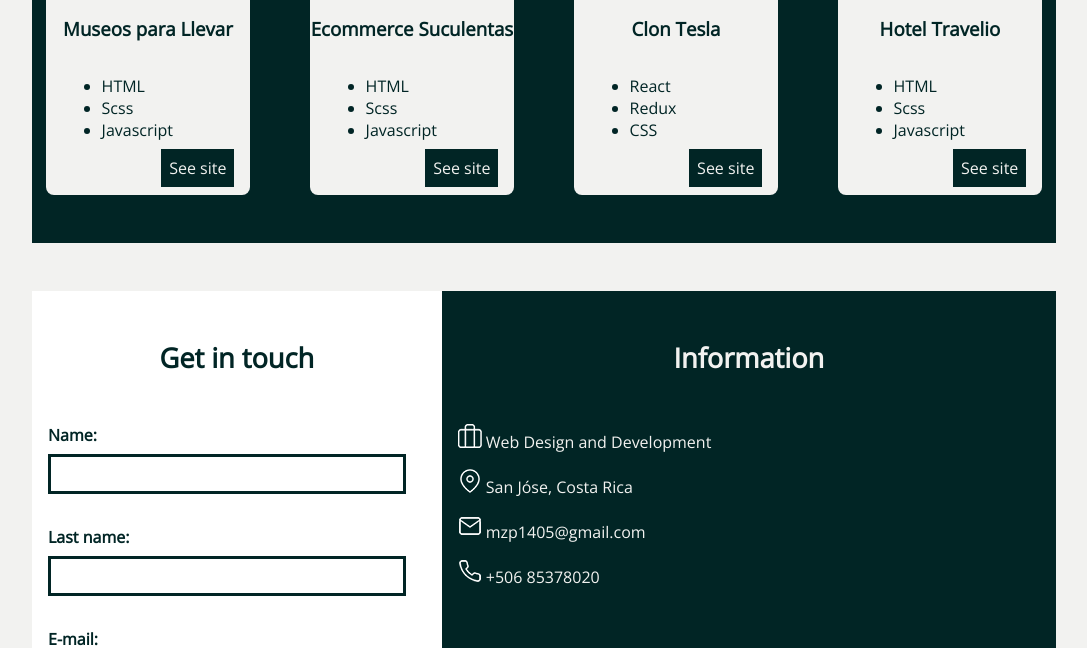
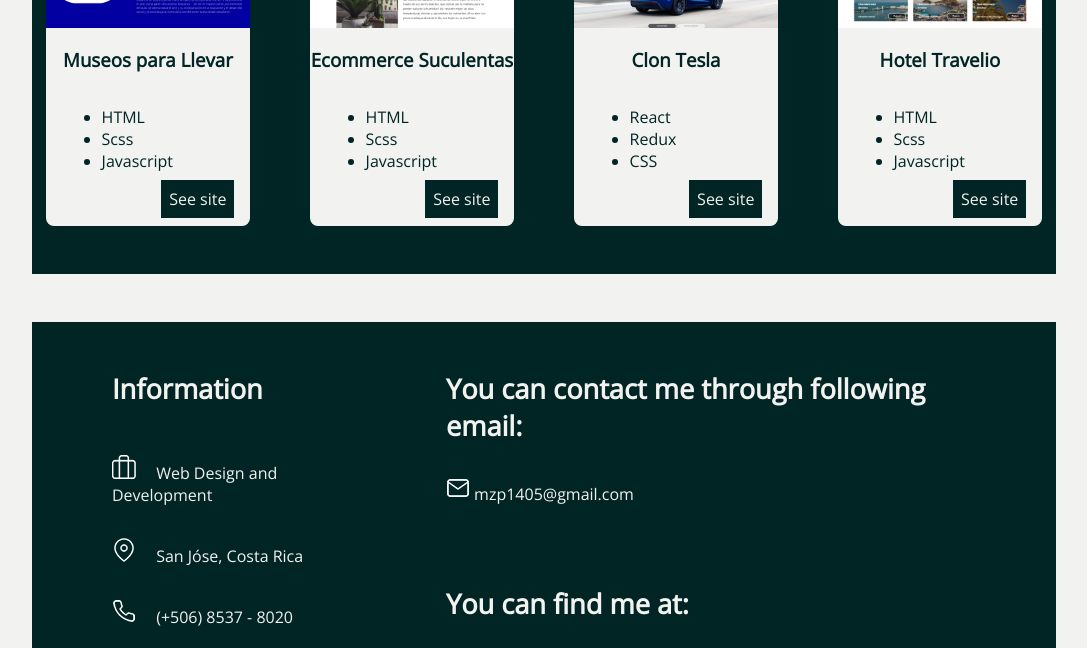
Before and after one commit to PaulaZP/portafolio-oficial, a website: page index.html in a window 1280 px wide. Shown: the part 2073-2721 px from the top of the page, without its empty margins (96-1183 px from the left). Drawn offline with nearby package versions, Linux system fonts and the light colour scheme.

Commit message:
fix: the html structure and styles are modified

```diff
--- a/index.html
+++ b/index.html
@@ -16,7 +16,9 @@
 <body>
   <div class="wrapper">
     <div class="background--green">
-      <div class="header wrapper--second">
+      <div id="up" class="header wrapper--second">
+        <div class="header_box">
+          <div class="header_logo"><a href="index.html"><img src="./img/logo.png" alt=""></a></div>
           <div class="header_nav">
             <div class=" header_nav--box menuppal">
               <ul class="menu-lista">
@@ -38,6 +40,7 @@
               <li><a href="#projects">Projects</a></li>
               <li><a href="#contact">Contact</a></li>
             </ul>
+          </div>
         </div>
 
         <div id="home" class="header_welcome">
@@ -119,51 +122,21 @@
       </div>
 
       <div class="information wrapper--second">
-        <div id="contact" class="information_form">
-          <h2>Get in touch</h2>
-
-          <form class="form" action="">
-            <div>
-              <label for="">Name:</label>
-              <input type="text" required="required">
-            </div>
-
-            <div>
-              <label for="">Last name:</label>
-              <input type="text" required="required">
-            </div>
-
-            <div>
-              <label for="">E-mail:</label>
-              <input type="email" required="required">
-            </div>
-
-            <div>
-              <label for="">Telephone:</label>
-              <input type="phone">
-            </div>
-
-            <button class="enviar" type="submit">Send</button>
-          </form>
-        </div>
         <div class="information_personal">
           <h2>Information</h2>
-          <p><img src="img/carpeta.png" alt="carpeta"> Web Design and Development</p>
-          <p><img src="img/ubicacion.png" alt="ubicación"> San Jóse, Costa Rica</p>
+          <ul>
+            <li><img src="img/carpeta.png" alt="carpeta"> Web Design and Development</li>
+            <li><img src="img/ubicacion.png" alt="ubicación"> San Jóse, Costa Rica</li>
+            <li><img src="img/telefono.png" alt="telefono"> (+506) 8537 - 8020</li>
+          </ul>
+
+        </div>
+        <div class="information_contact">
+          <h2>You can contact me through following email: </h2>
           <p><img src="img/mail.png" alt="email"> mzp1405@gmail.com</p>
-          <p><img src="img/telefono.png" alt="telefono"> +506 85378020</p>
-          <p>
-        </div>
-      </div>
-    </div>
+          <h2>You can find me at: </h2>
 
-    <div class="background--green">
-      <div class="footer wrapper--second">
-        <div class="footer_text">
-          <p>© 2021 PAULA ZÚÑIGA. ALL RIGHTS RESERVED. </p>
-        </div>
-
-        <div class="footer_social">
+          <div class="information_contact-social">
             <a href="https://twitter.com/PaulisZu14?t=VQRy7AJcQFDl5gJ8JGZFsg&s=08" target="_blank"
             rel="noopener noreferrer"><img src="./img/twitter.png" alt=""></a>
             <a href="https://github.com/PaulaZP" target="_blank" rel="noopener noreferrer"><img src="./img/github.png"
@@ -173,6 +146,19 @@
       </div>
     </div>
 
+    <div class="background--green">
+      <div class="footer wrapper--second">
+        <div class="footer_logo">
+          <a href="#up"><img src="./img/logo.png" alt=""></a>
+        </div>
+
+        <div class="footer_text">
+          <p>© 2021 PAULA ZÚÑIGA. ALL RIGHTS RESERVED. </p>
+        </div>
+      </div>
+    </div>
+  </div>
+
   <script src="./js/script.js"></script>
 </body>
 
--- a/sass/partials/_footer.scss
+++ b/sass/partials/_footer.scss
@@ -2,6 +2,7 @@
   padding: 2rem 0;
   color: $bone-white;
   text-align: center;
+
   p {
     margin-bottom: 2rem;
   }
@@ -14,9 +15,5 @@
     p {
       margin-bottom: 0;
     }
-
-    img {
-      margin-right: 0.5rem;
-    }
   }
 }
--- a/sass/partials/_header.scss
+++ b/sass/partials/_header.scss
@@ -1,5 +1,11 @@
 .header {
   padding: 2rem 0 6rem 0;
+}
+
+.header_box {
+  display: flex;
+  justify-content: space-between;
+  align-content: center;
 }
 
 .header_nav {
@@ -122,7 +128,7 @@
   background-size: cover;
   color: $bone-white;
   font-weight: bold;
-  margin-top: 6rem;
+  margin-top: 3rem;
   display: flex;
   justify-content: center;
   flex-direction: column;
@@ -145,7 +151,6 @@
 
   @media (min-width: 60rem) {
     padding: 10rem 0;
-    margin-top: 3rem;
   }
 
   /*Animación*/
--- a/sass/partials/_information.scss
+++ b/sass/partials/_information.scss
@@ -1,12 +1,12 @@
 .information {
+  background-color: $dark-green;
+  color: $bone-white;
+  margin-bottom: 3rem;
   margin-top: 3rem;
-  margin-bottom: 3rem;
 
   h2 {
     font-size: $typo-m;
-    text-align: center;
     margin: 0;
-    margin-bottom: 3rem;
   }
 
   @media (min-width: 40rem) {
@@ -15,64 +15,45 @@
     justify-content: space-between;
   }
 }
-.information_form {
-  background-color: $white;
-  color: $dark-green;
-  padding-bottom: 3rem;
-  padding-top: 3rem;
+.information_personal{
+  padding: 3rem 0;
 
-  label{
-    margin-left: 1rem;
-    font-weight: bold;
+  h2 {
+    margin: 0 0 3rem 5rem;
   }
 
-  input{
-    margin-top: 0.5rem;
-    margin-left: 1rem;
-    margin-bottom: 2rem;
-    width: 85%;
-    height: 2rem;
-    border: 0.2rem solid $dark-green;
+  ul {
+    margin-left: 2.5rem;
+    list-style: none;
   }
 
-  button{
-    padding: 1rem 1.5rem;
-    color: $bone-white;
-    background-color: $dark-green;
-    border: none;
-    margin-left: 1rem;
+  li {
+    margin-bottom: 2rem;
   }
 
-  button:hover{
-    background-color: #1e4d1e;
-    border: none;
-    color:$bone-white;
+  img {
+    margin-right: 1rem;
+  }
+}
+
+.information_contact {
+  padding: 3rem 0;
+
+  h2 {
+    margin-left: 5rem;
+  }
+
+  p {
+    margin: 2rem 0 5rem 5rem;
+  }
+
+  .information_contact-social {
+    margin: 2rem 0 0 5rem;
   }
 
   @media (min-width: 40rem) {
-    width: 50%;
-  }
-
-  @media (min-width: 60rem) {
-    width: 40%;
+    h2 {
+      margin-right: 5rem;
+    }
   }
 }
-
-.information_personal {
-  background-color: $dark-green;
-  color: $bone-white;
-  padding-bottom: 3rem;
-  padding-top: 3rem;
-
-  p {
-    margin: 1rem;
-  }
-
-  @media (min-width: 40rem) {
-    width: 50%;
-  }
-
-  @media (min-width: 60rem) {
-    width: 60%;
-  }
-}
--- a/sass/styles.scss
+++ b/sass/styles.scss
@@ -1,7 +1,7 @@
 @import 'settings/variables';
 @import 'settings/globals';
+@import 'partials/header';
 @import 'partials/about';
 @import 'partials/footer';
-@import 'partials/header';
 @import 'partials/information';
 @import 'partials/projects';
```
Also changed, not shown: css/styles.css, img/logo.png (added), sass/settings/_globals.scss (line endings or trailing spaces). Lines whose indentation alone changed are shown as unchanged.
